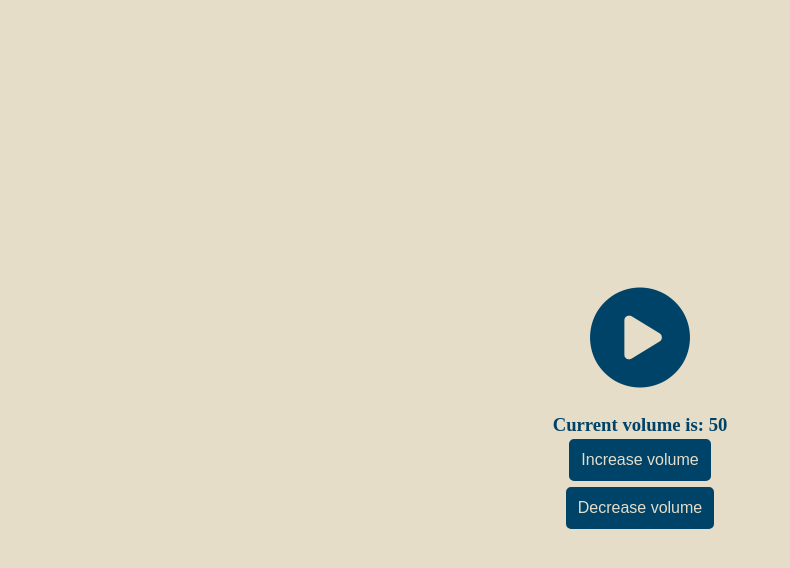
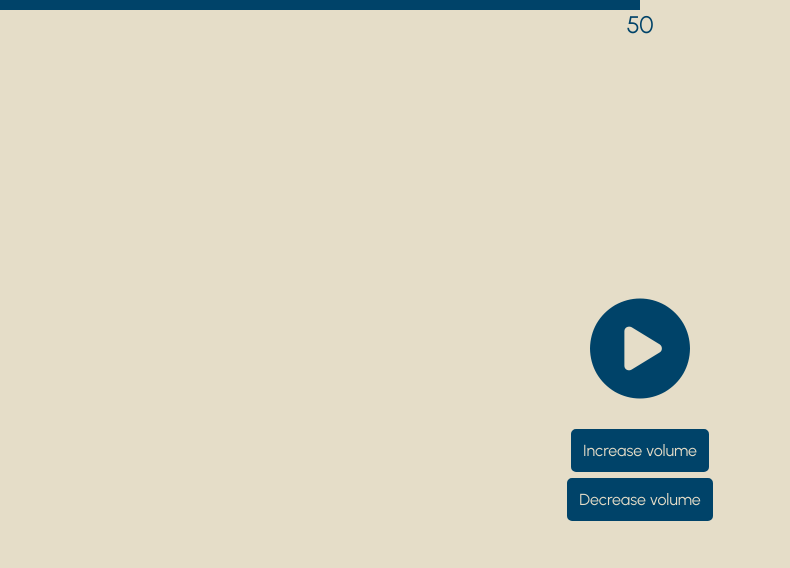
Before and after one commit to Cosmeeeen/best-volume-sliders, a React (Create React App) app: page / in a window 1280 px wide. Shown: the top 568 px of the page, without its empty margins (0-790 px from the left). Built offline with nearby package versions, Linux system fonts and the light colour scheme.

Commit message:
Add global volume bar + global font

```diff
--- a/public/index.html
+++ b/public/index.html
@@ -1,6 +1,9 @@
 <!DOCTYPE html>
 <html lang="en">
   <head>
+    <link rel="preconnect" href="https://fonts.googleapis.com">
+    <link rel="preconnect" href="https://fonts.gstatic.com" crossorigin>
+    <link href="https://fonts.googleapis.com/css2?family=Urbanist&display=swap" rel="stylesheet">
     <meta charset="utf-8" />
     <link rel="icon" href="%PUBLIC_URL%/favicon.ico" />
     <meta name="viewport" content="width=device-width, initial-scale=1" />
--- a/src/App.js
+++ b/src/App.js
@@ -1,6 +1,7 @@
 import React from 'react';
+import GlobalStyle from "./globalStyles";
 import AudioPlayer from "./Components/AudioPlayer/index";
-import GlobalStyle from "./globalStyles";
+import VolumeBar from './Components/VolumeBar';
 
 import NumberInputSlider from "./Components/Sliders/BasicButtonControls";
 
@@ -12,6 +13,7 @@ function App() {
       <GlobalStyle />
       <AudioPlayer volume={volume}/>
       <NumberInputSlider volume={volume} setVolume={setVolume}/>
+      <VolumeBar volume={volume}/>
     </div>
   );
 }
--- a/src/Components/Sliders/BasicButtonControls/index.js
+++ b/src/Components/Sliders/BasicButtonControls/index.js
@@ -19,7 +19,6 @@ const NumberInputSlider = ({volume, setVolume}) => {
 
   return (
     <NumberInputSliderContainer>
-      <h3>Current volume is: {volume}</h3>
       <Button type="button" onClick={increaseVolume}>Increase volume</Button>
       <Button type="button" onClick={decreaseVolume}>Decrease volume</Button>
     </NumberInputSliderContainer>
--- /dev/null
+++ b/src/Components/VolumeBar/index.js
@@ -0,0 +1,13 @@
+import React from 'react';
+import {VolumeBarContainer} from './index.style';
+
+const VolumeBar = ({ volume }) => {
+  return (
+    <VolumeBarContainer>
+      <progress value={volume} min={0} max={100} />
+      <p>{volume}</p>
+    </VolumeBarContainer>
+  );
+};
+
+export default VolumeBar;
--- /dev/null
+++ b/src/Components/VolumeBar/index.style.js
@@ -0,0 +1,34 @@
+import styled from 'styled-components';
+
+import * as theme from '../../Themes/default.json';
+
+export const VolumeBarContainer = styled.div`
+  position: fixed;
+  top: 0;
+  left: 0;
+  right: 0;
+  padding: auto;
+  display: flex;
+  align-items: center;
+  justify-content: flex-end;
+  flex-direction: column;
+
+  & p{
+    color: ${theme.color.normal};
+    font-size: 24px;
+  }
+
+  & progress{
+    appearance: none;
+    width: 100%;
+    height: 10px;
+  }
+
+  & progress::-webkit-progress-bar{
+    background-color: transparent;
+  }
+
+  & progress::-webkit-progress-value{
+    background-color: ${theme.color.normal};
+  }
+`;
--- a/src/globalStyles.js
+++ b/src/globalStyles.js
@@ -4,6 +4,7 @@ import * as theme from './Themes/default.json';
 
 const GlobalStyle = createGlobalStyle`
   *{
+    font-family: 'Urbanist', sans-serif;
     margin: 0;
     padding: 0;
   }
```
